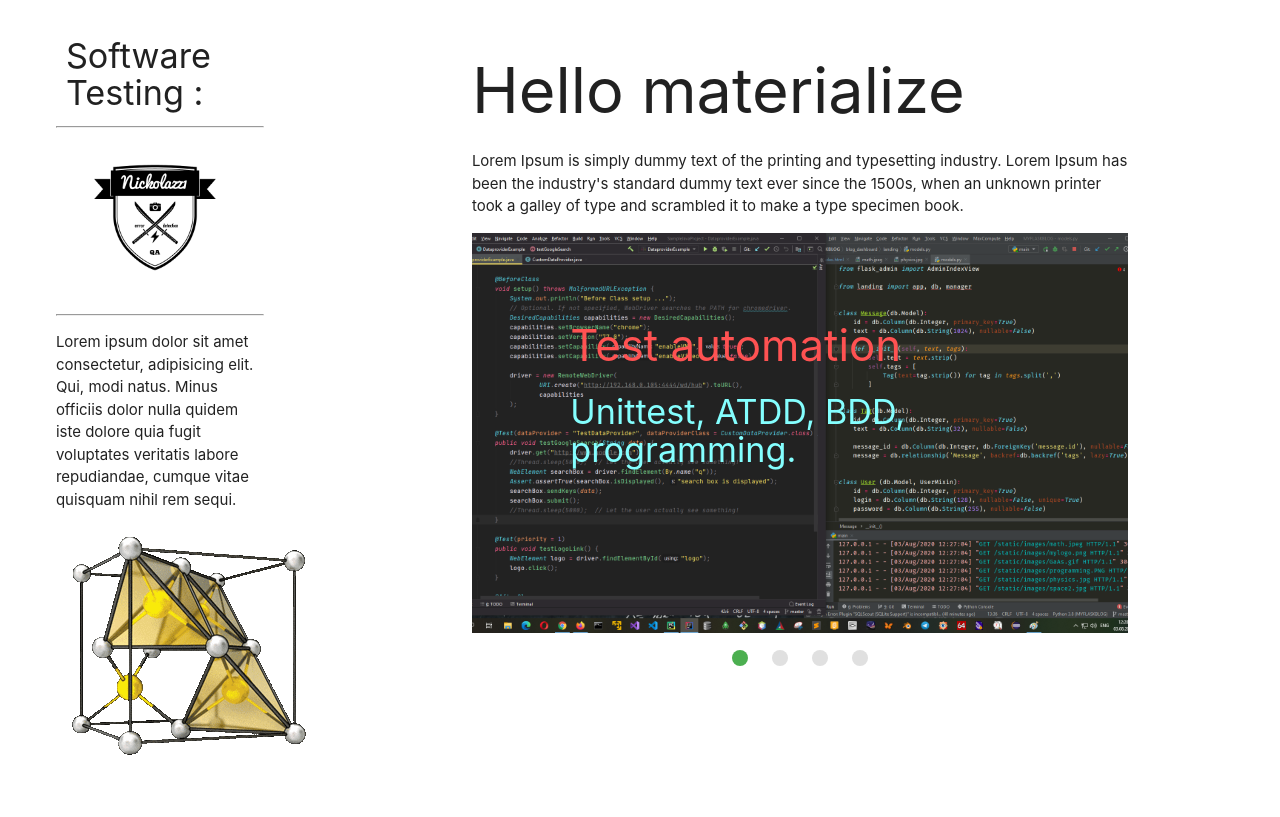
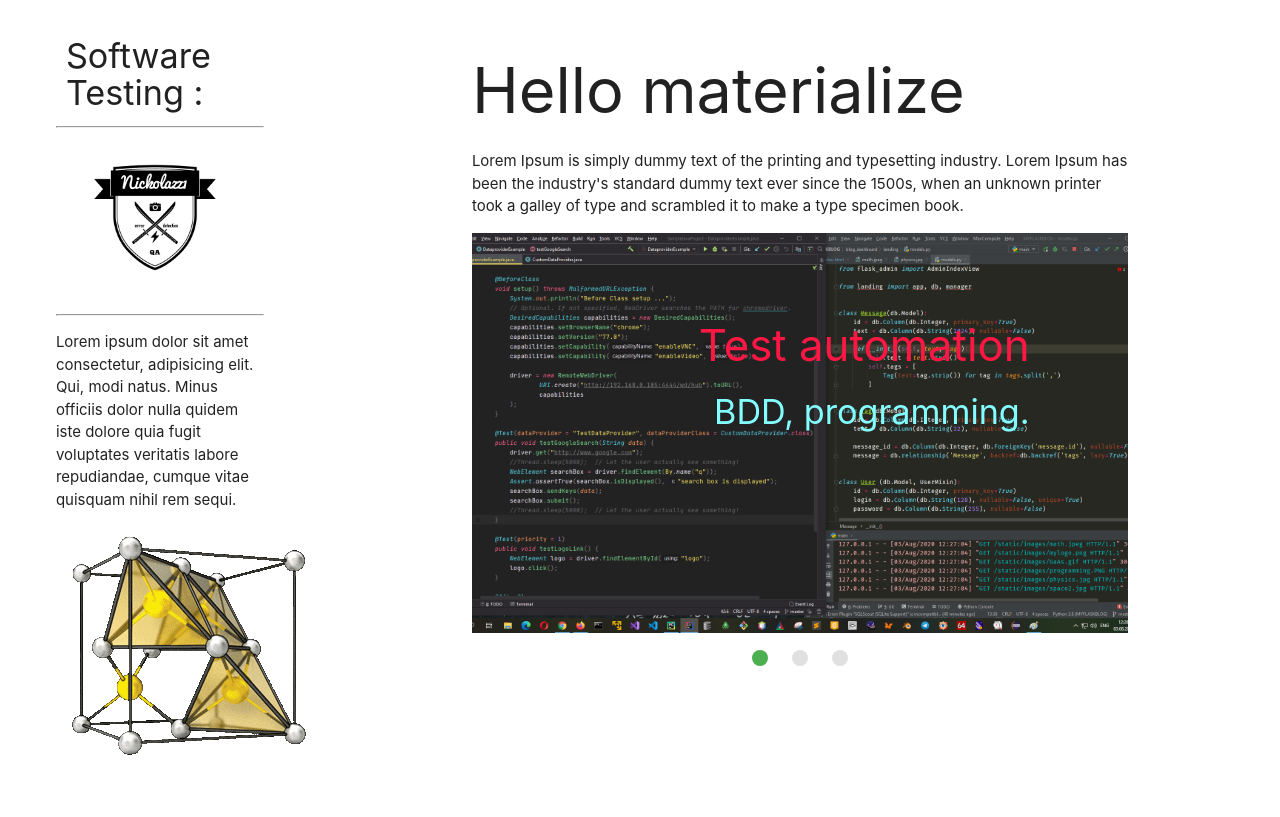
Before and after one commit to NickIT87/blog_dashboard, a Flask app: page / in a window 1280 px wide. Shown: the part 565-1382 px from the top of the page. Run offline with Flask 2, Linux system fonts and the light colour scheme.

Commit message:
content added

```diff
--- a/landing/templates/index.html
+++ b/landing/templates/index.html
@@ -98,31 +98,24 @@
                     <ul class="slides">
                       <li>
                         <img src="{{ url_for('static', filename='images/programming.PNG') }}"> <!-- random image -->
-                        <div class="caption left-align">
-                          <h3 style="color: #ff5252;">Test automation</h3>
-                          <h4 style="color: #84ffff;">Unittest, ATDD, BDD, programming.</h4>
+                        <div class="caption right-align">
+                          <h3 style="color: #ff1744;">Test automation</h3>
+                          <h4 style="color: #84ffff;">BDD, programming.</h4>
                           <!--<h5 class="light cyan-text text-lighten-3">ATDD, BDD, unittest, programming, docker</h5>-->
                         </div>
                       </li>
                       <li>
-                        <img src="https://lorempixel.com/580/250/nature/2"> <!-- random image -->
+                        <img src="{{ url_for('static', filename='images/semiautomate.png') }}"> <!-- random image -->
                         <div class="caption left-align">
-                          <h3>Left Aligned Caption</h3>
-                          <h5 class="light grey-text text-lighten-3">Here's our small slogan.</h5>
+                          <h3 style="color: #ff1744;">Semi-automation</h3>
+                          <h4 style="color: #00b8d4">Kali linux testing tools</h4>
                         </div>
                       </li>
                       <li>
-                        <img src="https://lorempixel.com/580/250/nature/3"> <!-- random image -->
-                        <div class="caption right-align">
-                          <h3>Right Aligned Caption</h3>
-                          <h5 class="light grey-text text-lighten-3">Here's our small slogan.</h5>
-                        </div>
-                      </li>
-                      <li>
-                        <img src="https://lorempixel.com/580/250/nature/4"> <!-- random image -->
+                        <img src="{{ url_for('static', filename='images/UML_pageElemet.png') }}"> <!-- random image -->
                         <div class="caption center-align">
-                          <h3>This is our big Tagline!</h3>
-                          <h5 class="light grey-text text-lighten-3">Here's our small slogan.</h5>
+                          <h3 style="color: #ff1744;">Documentation</h3>
+                          <h4 style="color: #00b8d4">UML design</h4>
                         </div>
                       </li>
                     </ul>
```
Also changed, not shown: landing/static/images/UML_pageElemet.png (added), landing/static/images/semiautomate.png (added).
